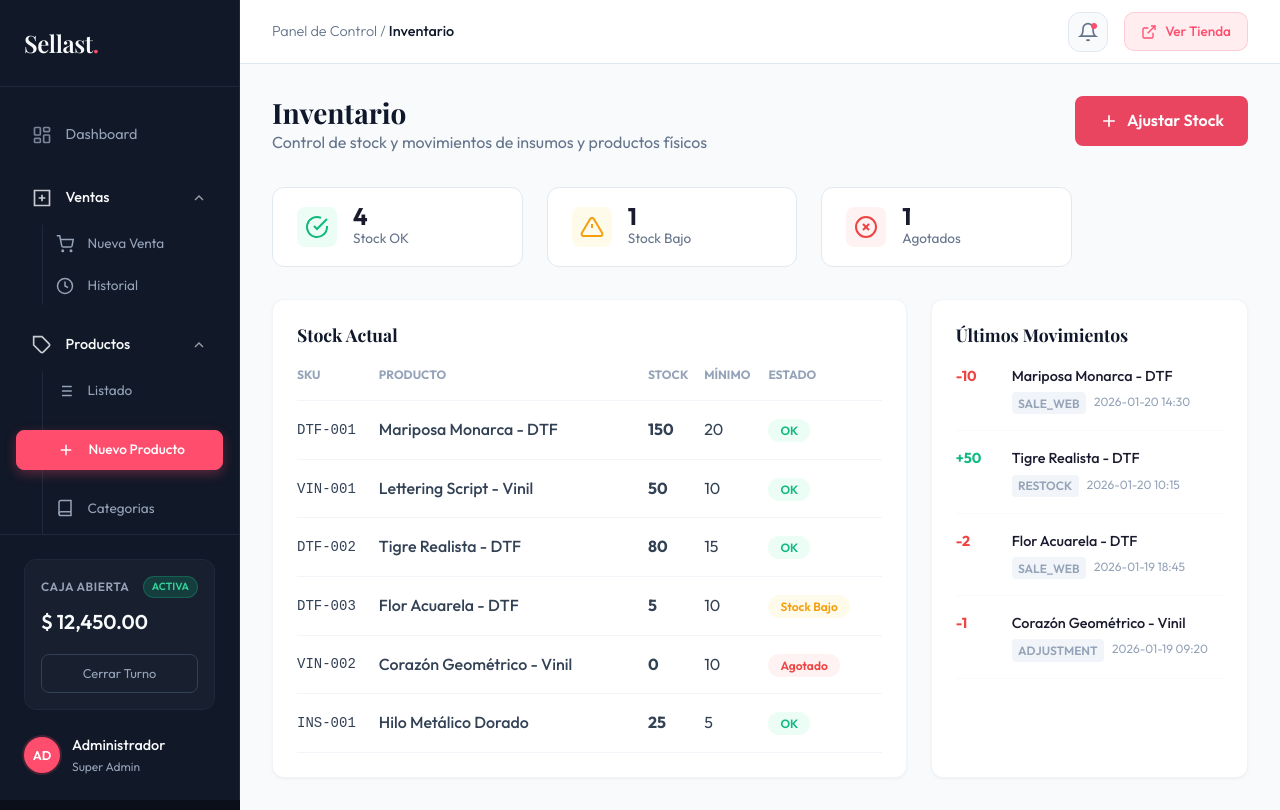
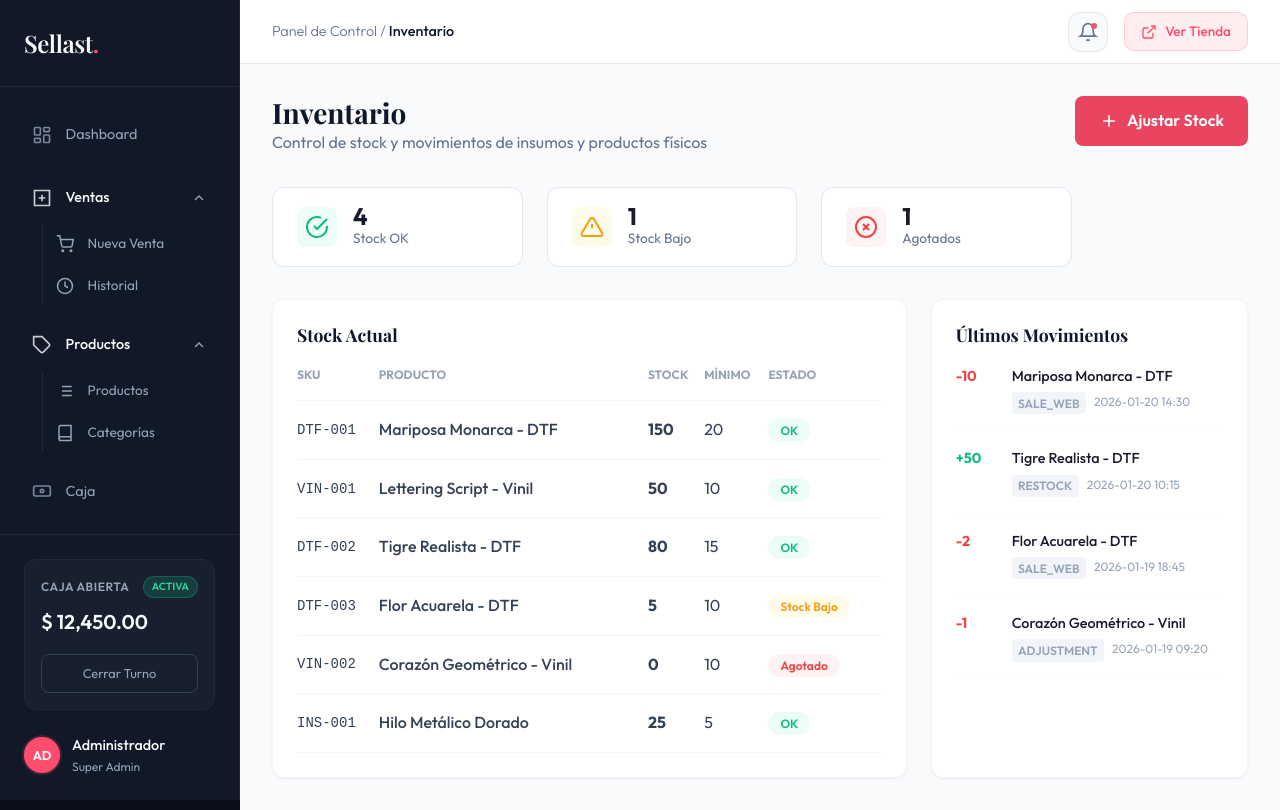
Before and after one commit to permilk/sellast, a Next.js app: page /admin/inventario in a window 1280 px wide. Built offline with nearby package versions, Linux system fonts and the light colour scheme; a web font is replaced by a local one.

Commit message:
fix: restrict sidebar items

```diff
--- a/src/app/admin/layout.tsx
+++ b/src/app/admin/layout.tsx
@@ -47,11 +47,8 @@ const mainNav: MenuItem[] = [
         type: 'header',
         icon: <svg width="20" height="20" viewBox="0 0 24 24" fill="none" stroke="currentColor" strokeWidth="2"><path d="M20.59 13.41l-7.17 7.17a2 2 0 0 1-2.83 0L2 12V2h10l8.59 8.59a2 2 0 0 1 0 2.82z" /><line x1="7" y1="7" x2="7.01" y2="7" /></svg>,
         children: [
-            { key: 'listado', label: 'Listado', href: '/admin/productos', type: 'link', icon: <svg width="18" height="18" viewBox="0 0 24 24" fill="none" stroke="currentColor" strokeWidth="2"><line x1="8" y1="6" x2="21" y2="6"></line><line x1="8" y1="12" x2="21" y2="12"></line><line x1="8" y1="18" x2="21" y2="18"></line><line x1="3" y1="6" x2="3.01" y2="6"></line><line x1="3" y1="12" x2="3.01" y2="12"></line><line x1="3" y1="18" x2="3.01" y2="18"></line></svg> },
-            { key: 'nuevo_producto', label: 'Nuevo Producto', href: '/admin/productos/nuevo', type: 'button', primary: true, icon: <svg width="18" height="18" viewBox="0 0 24 24" fill="none" stroke="currentColor" strokeWidth="2"><line x1="12" y1="5" x2="12" y2="19"></line><line x1="5" y1="12" x2="19" y2="12"></line></svg> },
-            { key: 'categorias', label: 'Categorias', href: '/admin/categorias', type: 'link', icon: <svg width="18" height="18" viewBox="0 0 24 24" fill="none" stroke="currentColor" strokeWidth="2"><path d="M4 19.5A2.5 2.5 0 0 1 6.5 17H20"></path><path d="M6.5 2H20v20H6.5A2.5 2.5 0 0 1 4 19.5v-15A2.5 2.5 0 0 1 6.5 2z"></path></svg> },
-            { key: 'atributos', label: 'Atributos', href: '/admin/atributos', type: 'link', icon: <svg width="18" height="18" viewBox="0 0 24 24" fill="none" stroke="currentColor" strokeWidth="2"><polyline points="4 7 4 4 20 4 20 7"></polyline><line x1="9" y1="20" x2="15" y2="20"></line><line x1="12" y1="4" x2="12" y2="20"></line></svg> },
-            { key: 'caracteristicas', label: 'Caracteristicas', href: '/admin/caracteristicas', type: 'link', icon: <svg width="18" height="18" viewBox="0 0 24 24" fill="none" stroke="currentColor" strokeWidth="2"><path d="M14 2H6a2 2 0 0 0-2 2v16a2 2 0 0 0 2 2h12a2 2 0 0 0 2-2V8z"></path><polyline points="14 2 14 8 20 8"></polyline><line x1="16" y1="13" x2="8" y2="13"></line><line x1="16" y1="17" x2="8" y2="17"></line><polyline points="10 9 9 9 8 9"></polyline></svg> },
+            { key: 'listado', label: 'Productos', href: '/admin/productos', type: 'link', icon: <svg width="18" height="18" viewBox="0 0 24 24" fill="none" stroke="currentColor" strokeWidth="2"><line x1="8" y1="6" x2="21" y2="6"></line><line x1="8" y1="12" x2="21" y2="12"></line><line x1="8" y1="18" x2="21" y2="18"></line><line x1="3" y1="6" x2="3.01" y2="6"></line><line x1="3" y1="12" x2="3.01" y2="12"></line><line x1="3" y1="18" x2="3.01" y2="18"></line></svg> },
+            { key: 'categorias', label: 'Categorías', href: '/admin/categorias', type: 'link', icon: <svg width="18" height="18" viewBox="0 0 24 24" fill="none" stroke="currentColor" strokeWidth="2"><path d="M4 19.5A2.5 2.5 0 0 1 6.5 17H20"></path><path d="M6.5 2H20v20H6.5A2.5 2.5 0 0 1 4 19.5v-15A2.5 2.5 0 0 1 6.5 2z"></path></svg> }
         ]
     },
     {
```
